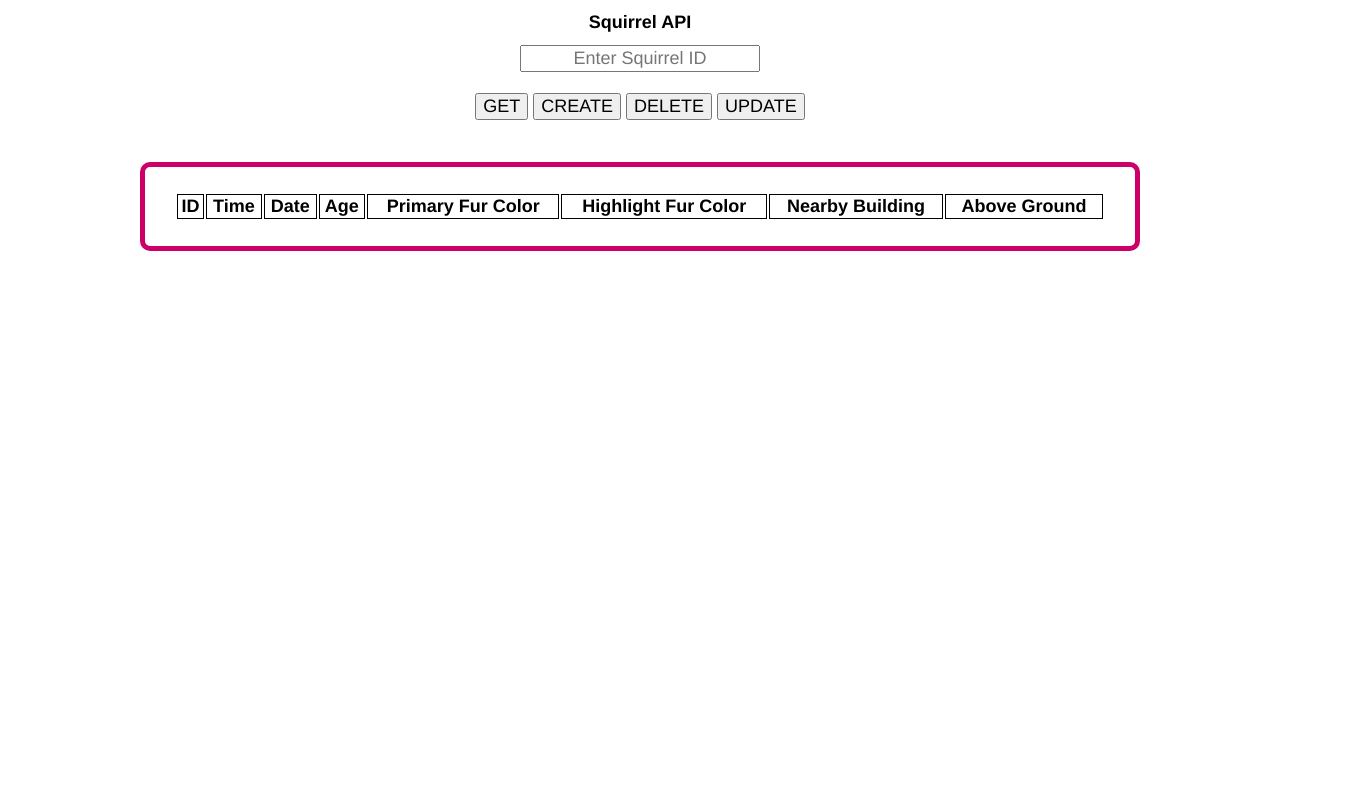
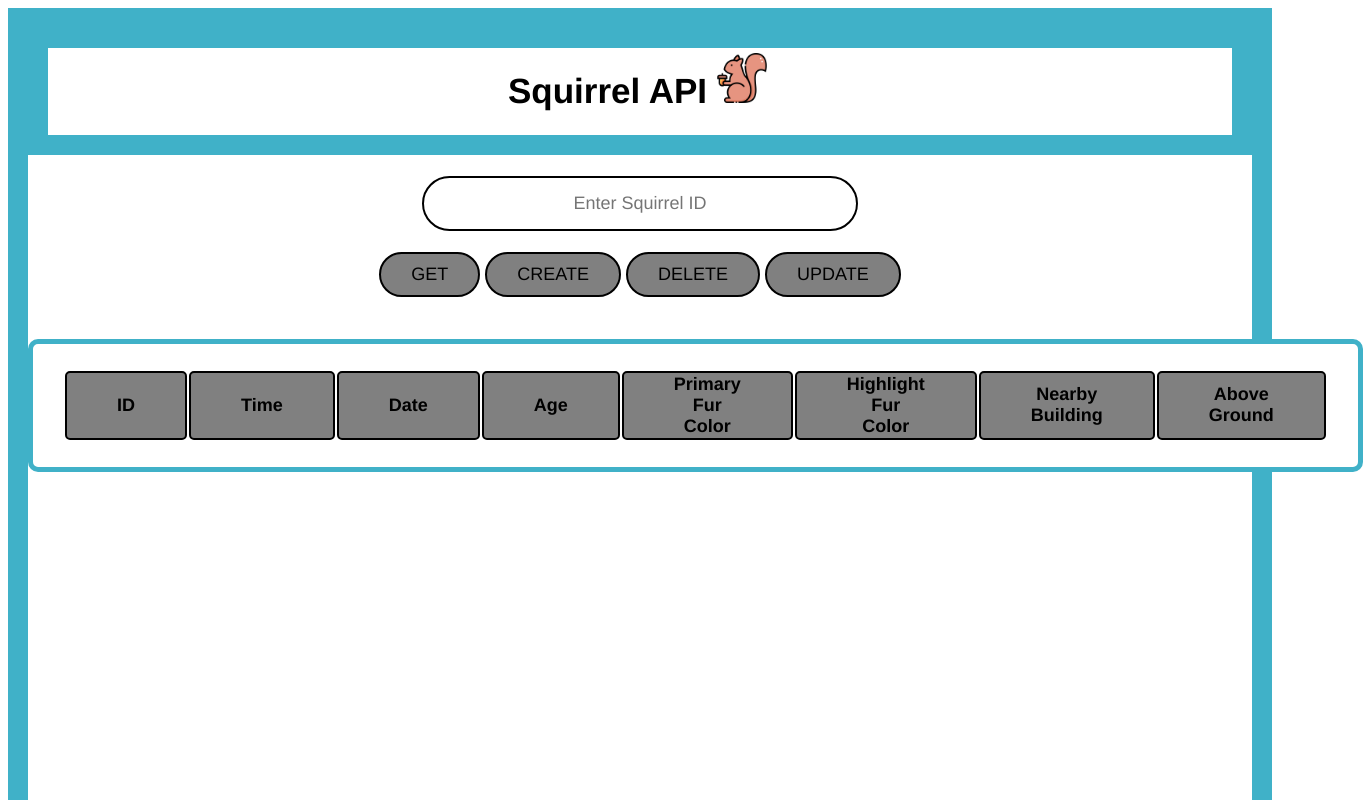
Before and after one commit to 9Mohamedismail/LAB4, a plain HTML site: page index.html in a window 1280 px wide. Shown: the top 800 px of the page, 1363 px wide, since content can reach past the window. Drawn offline with Linux system fonts and the light colour scheme.

Commit message:
Final website

```diff
--- a/index.html
+++ b/index.html
@@ -1,15 +1,21 @@
 <!DOCTYPE html>
 <html lang="en">
+
     <head>
         <meta charset="utf-8">
         <meta http-equiv="X-UA-Compatible" content="IE=edge">
         <title>Squirrel API</title>
         <link rel="stylesheet" href="style.css">
     </head>
+
     <body>
+
         <div class="header">
             <h1>Squirrel API</h1>
+            <img src="squirrel.png" alt="Squirrel">
         </div>
+        <br>
+
 
         <div class="squirrelID">
             <input id="squirrelIDBox" required placeholder="Enter Squirrel ID">
@@ -76,9 +82,11 @@
                     <input id="aboveGroundFalse" name="aboveGround" type="radio" value="false"></label>
                 </label>
             </form>
+
             <button id="add" onclick="addSquirrel()" style="visibility: hidden;">Create Squirrel</button> <br>
             <button id="update" onclick="updateSquirrel()" style="visibility: hidden;">Update Squirrel</button>
         </div>
+        <br><br>
 
         <script src="script.js" async defer></script>
     </body>
--- a/script.js
+++ b/script.js
@@ -11,7 +11,6 @@ function getData() {
           makeDataTable(data)
        })
  }
-
 
  function deleteData() {
     document.getElementById('createTable').style.visibility = "hidden";
@@ -120,7 +119,7 @@ function showUpdateTable() {
        })
  }
 
-function makeDataTable(data){
+ function makeDataTable(data) {
     var displayData = document.getElementById("dataTable");
     var row = displayData.insertRow(1);
 
--- a/style.css
+++ b/style.css
@@ -2,11 +2,18 @@ html * {
     font-family:'Franklin Gothic Medium', 'Arial Narrow', Arial, sans-serif;
     font-size: large;
 }
-
+body {
+	border: 20px solid #40b1c8;
+}
 table, th, td {
     border:1px solid black;
+	background-color: gray;
 }
-
+img {
+	padding: 0px 5px;
+  	width: 50px;
+	display: inline-block;
+}
 label {
     display:block
 }
@@ -19,7 +26,7 @@ div.createTable{
 	margin-right: auto;
 	vertical-align: middle;
 	display: center;
-	border: 5px solid #cc0066;
+	border: 10px solid #40b1c8;
 	border-radius: 10px;
     text-align: center;
 }
@@ -27,10 +34,21 @@ div.options{
     text-align: center;
 }
 div.header{
+	border: 20px solid #40b1c8;
 	text-align: center;
 }
+div.header h1{
+	display: inline-block;
+	text-align: center;
+	font-size: 35px;
+}
 #squirrelIDBox{
-	text-align: center;
+	background: white;
+	padding: 15px 100px;
+	display: center;
+	border: 2px solid black;
+	border-radius: 30px;
+    text-align: center;
 }
 div.squirrelID{
 	text-align: center;
@@ -44,7 +62,23 @@ div.squirrelID{
 	margin-right: auto;
 	vertical-align: middle;
 	display: center;
-	border: 5px solid #cc0066;
+	border: 5px solid #40b1c8;
 	border-radius: 10px;
     text-align: center;
 }
+div.options button{
+	background: gray;
+	padding: 10px 30px;
+	display: center;
+	border: 2px solid black;
+	border-radius: 30px;
+    text-align: center;
+}
+#dataTable th{
+	background: gray;
+	padding: 1px 50px;
+	display: center;
+	border: 2px solid black;
+	border-radius: 5px;
+    text-align: center;
+}
```
Also changed, not shown: squirrel.png (added). Lines whose indentation alone changed are shown as unchanged.
